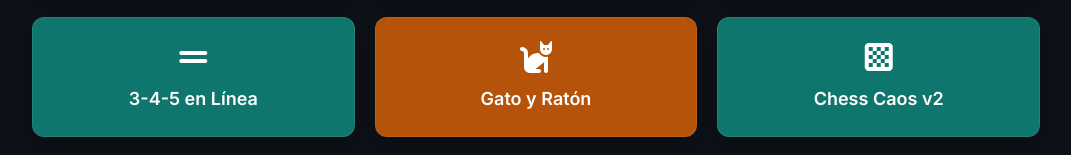
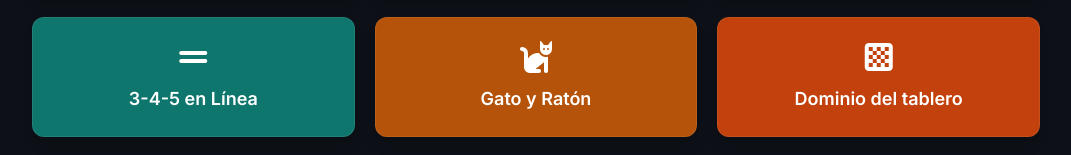
Before and after one commit to jcaselas-ship-it/lanzador3, a plain HTML site: page index.html in a window 1280 px wide. Shown: the part 1063-1218 px from the top of the page, without its empty margins (104-1175 px from the left). Drawn offline with nearby package versions, Linux system fonts and the light colour scheme.

Commit message:
Lanzador: añadir Dominio del tablero a Educativos
Co-Authored-By: Claude Opus 5.5 <noreply@anthropic.com>
Claude-Session: https://claude.ai/code/session_01BT6HBZVAR18qKoyDPeHLJE

```diff
--- a/index.html
+++ b/index.html
@@ -109,6 +109,7 @@ const programs = [
   { name:"Mate en números", url:"https://jcaselas-ship-it.github.io/mateconnumeros/", cat:"educativos", icon:"fa-solid fa-chess-king", color:"bg-emerald-700" },
   { name:"3-4-5 en Línea", url:"https://jcaselas-ship-it.github.io/345linea/", cat:["educativos","papel"], icon:"fa-solid fa-grip-lines", color:"bg-teal-700" },
   { name:"Gato y Ratón", url:"https://jcaselas-ship-it.github.io/gatoraton/", cat:"educativos", icon:"fa-solid fa-cat", color:"bg-amber-700" },
+  { name:"Dominio del tablero", url:"https://jcaselas-ship-it.github.io/dominio/", cat:"educativos", icon:"fa-solid fa-chess-board", color:"bg-orange-700" },
   // Variantes
   { name:"Chess Caos v2", url:"https://jcaselas-ship-it.github.io/chesscaosv2/", cat:"variantes", icon:"fa-solid fa-chess-board", color:"bg-teal-700" },
   { name:"Caballos Inmortales", url:"https://jcaselas-ship-it.github.io/caballosinmortales/", cat:"variantes", icon:"fa-solid fa-chess-knight", color:"bg-purple-700" },
```
